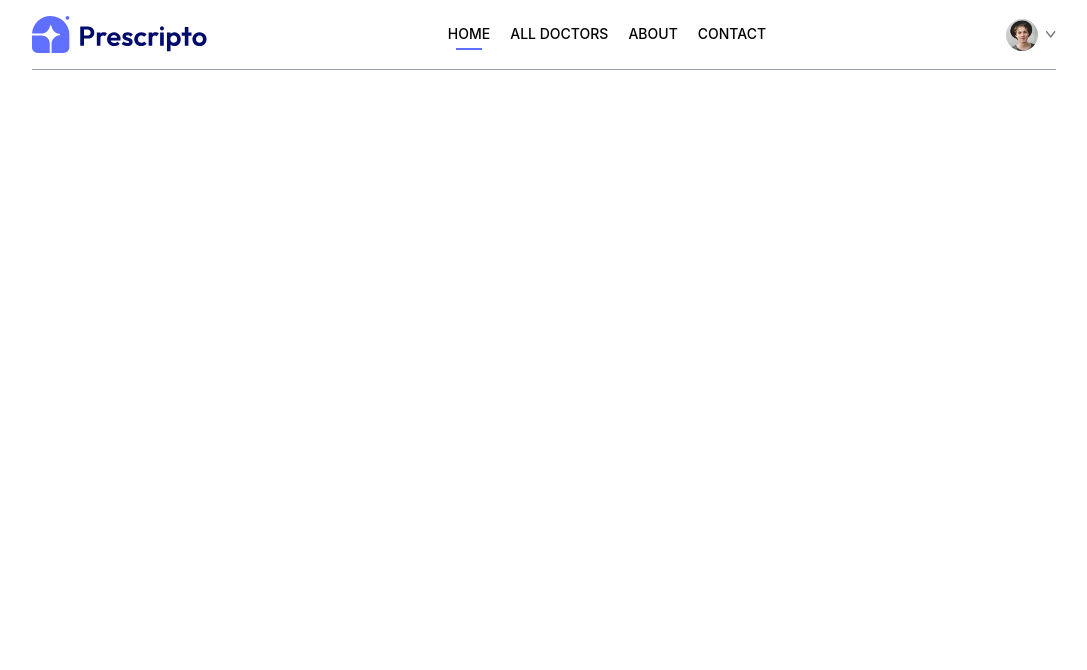
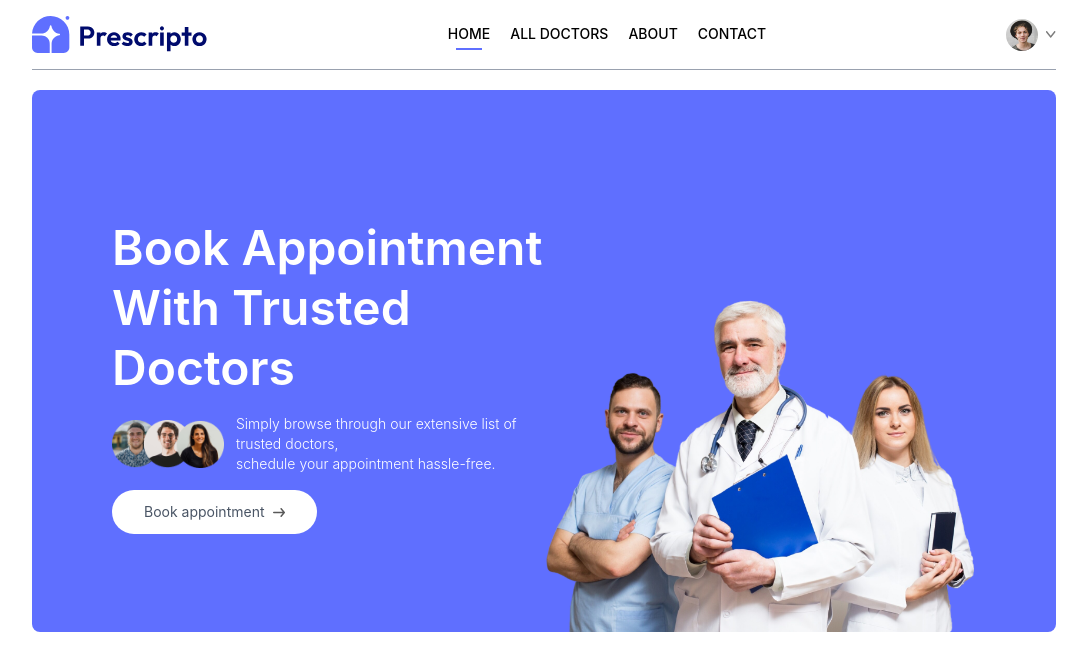
Before and after one commit to Arisha-Akbar/prescripto, a React (Vite) app in the folder frontend/: page / in a window 1280 px wide. Shown: the top 670 px of the page, without its empty margins (96-1183 px from the left). Built offline with nearby package versions, Linux system fonts and the light colour scheme.

Commit message:
Added Header component

```diff
--- /dev/null
+++ b/frontend/components/Header.jsx
@@ -0,0 +1,53 @@
+import React from "react";
+import { assets } from "../src/assets/assets";
+
+const Header = () => {
+  return (
+    <div
+      className="flex
+      flex-col
+      md:flex-row
+      flex-wrap
+      bg-primary
+      rounded-lg
+      px-6
+      md:px-10
+      lg:px-20"
+    >
+      {/*-----------Left Side----------*/}
+      <div className="md:w-1/2 flex flex-col items-start justify-center gap-4 py-10 m-auto md:py-[10vw] md:mb-[-30px]">
+        <p className="text-3xl md:text-4xl lg:text-5xl text-white font-semibold leading-tight md:leading-tight lg:leading-tight">
+          Book Appointment <br />
+          With Trusted Doctors
+        </p>
+        <div className="flex flex-col md:flex-row items-center gap-3 text-white text-sm font-light">
+          <img className="w-28" src={assets.group_profiles} alt="" />
+          <p>
+            Simply browse through our extensive list of trusted doctors,{" "}
+            <br className="hidden sm:block" />
+            schedule your appointment hassle-free.
+          </p>
+        </div>
+        <a
+          href="#speciality"
+          className="flex items-center gap-2 bg-white px-8 py-3 rounded-full text-gray-600 text-sm m-auto md:m-0 hover:scale-105 transition-all duration-300"
+        >
+          Book appointment{" "}
+          <img className="w-3" src={assets.arrow_icon} alt="" />
+        </a>
+      </div>
+
+      {/*-----------Right Side----------*/}
+
+      <div className="md:w-1/2 relative">
+        <img
+          className="w-full md:absolute bottom-0 h-auto rounded-lg"
+          src={assets.header_img}
+          alt=""
+        />
+      </div>
+    </div>
+  );
+};
+
+export default Header;
--- a/frontend/pages/Home.jsx
+++ b/frontend/pages/Home.jsx
@@ -1,9 +1,12 @@
 import React from "react";
+import Header from "../components/Header";
 
 const Home = () => {
-  return <div>
-
-  </div>;
+  return (
+    <div>
+      <Header />
+    </div>
+  );
 };
 
 export default Home;
```
